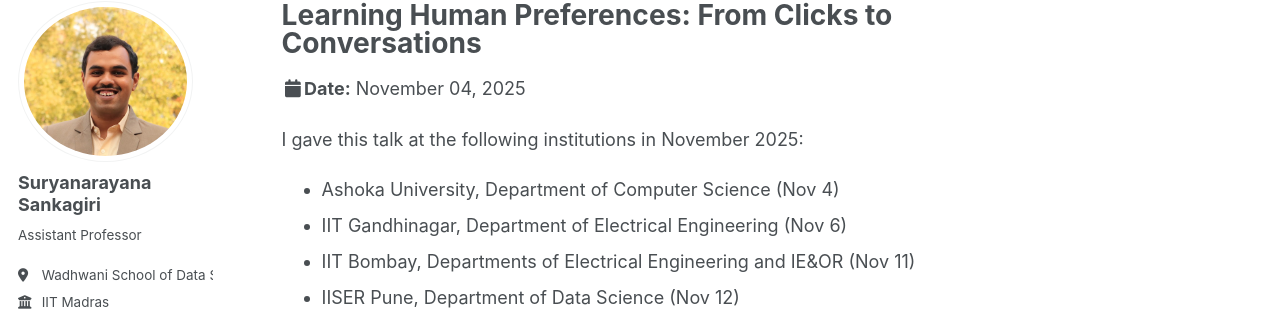
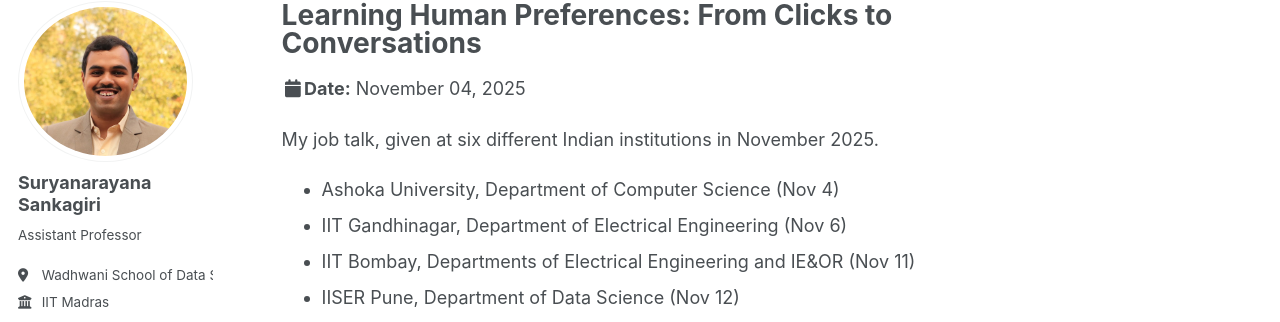
Before and after one commit to sankagiri/sankagiri.github.io, a Jekyll site: the page built from _talks/2025-job-talk.md, in a window 1280 px wide. Shown: the part 100-422 px from the top of the page. Built offline with Jekyll 4.4.1, drawn with Linux system fonts in a browser that asks for light colours; some web fonts are replaced; a script bundle is joined from its source files by our own code; library files that are not in the unit come from our copies.

Commit message:
small tweak in talk landing page

```diff
--- a/_talks/2025-job-talk.md
+++ b/_talks/2025-job-talk.md
@@ -6,7 +6,7 @@ permalink: /talks/2025-job-talk
 date: 2025-11-04
 ---
 
-I gave this talk at the following institutions in November 2025:
+My job talk, given at six different Indian institutions in November 2025.
 
 - Ashoka University, Department of Computer Science (Nov 4)
 - IIT Gandhinagar, Department of Electrical Engineering (Nov 6)
```
